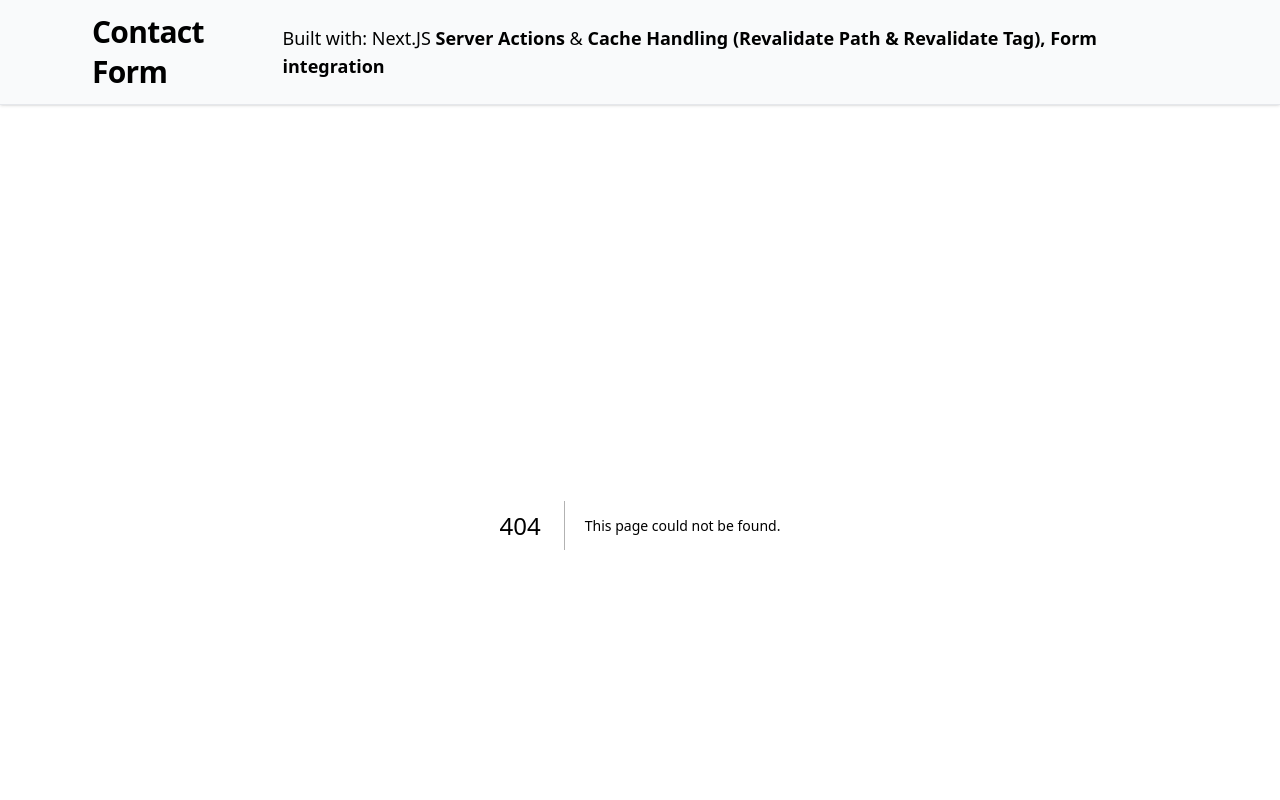
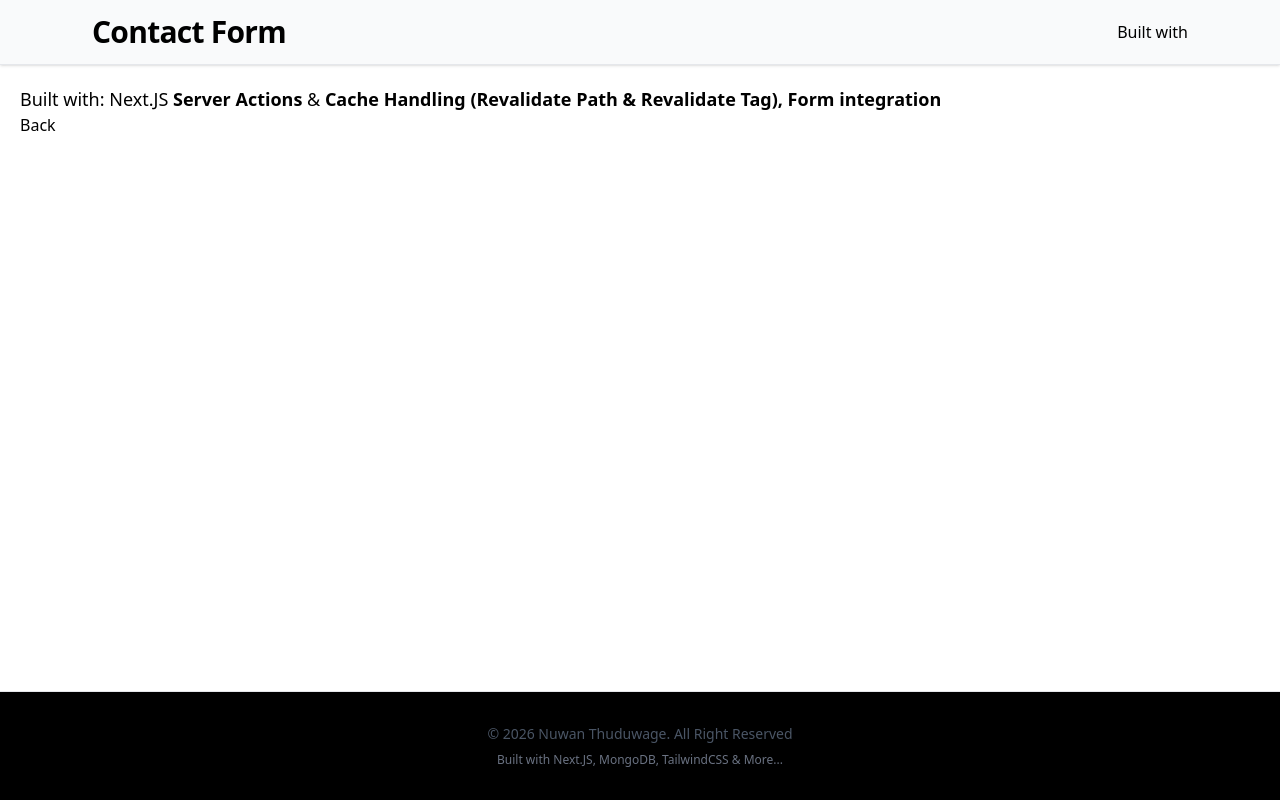
Before and after one commit to nchathu2014/nextjs-contact-form, a Next.js app: page /built-with in a window 1280 px wide. Before the commit this address had no page. Shown: the top 800 px of the page. Built offline with nearby package versions, Linux system fonts and the light colour scheme.

Commit message:
ready for dev

```diff
--- /dev/null
+++ b/app/built-with/page.tsx
@@ -0,0 +1,24 @@
+"use client"
+import { useRouter } from "next/navigation";
+
+export default function page() {
+const router = useRouter();
+
+  return (
+    <div>
+      <div>
+        <span className="text-sm md:text-lg font-normal">
+        Built with: Next.JS <span className="font-bold">Server Actions</span> &{" "}
+        <span className="font-bold">
+          Cache Handling (Revalidate Path & Revalidate Tag), Form
+          integration{" "}
+        </span>
+      </span>
+      </div>
+
+     <div>
+         <button onClick={()=>router?.back()}>Back</button>
+     </div>
+    </div>
+  );
+}
--- a/components/Header.tsx
+++ b/components/Header.tsx
@@ -14,14 +14,7 @@ export function Header() {
               Contact Form
             </Link>
           </h1>
-          <span className="text-sm md:text-lg font-normal">
-            Built with: Next.JS{" "}
-            <span className="font-bold">Server Actions</span> &{" "}
-            <span className="font-bold">
-              Cache Handling (Revalidate Path & Revalidate Tag), Form
-              integration{" "}
-            </span>
-          </span>
+          <Link href={"/built-with"}> Built with</Link>
         </div>
       </div>
     </nav>
```
